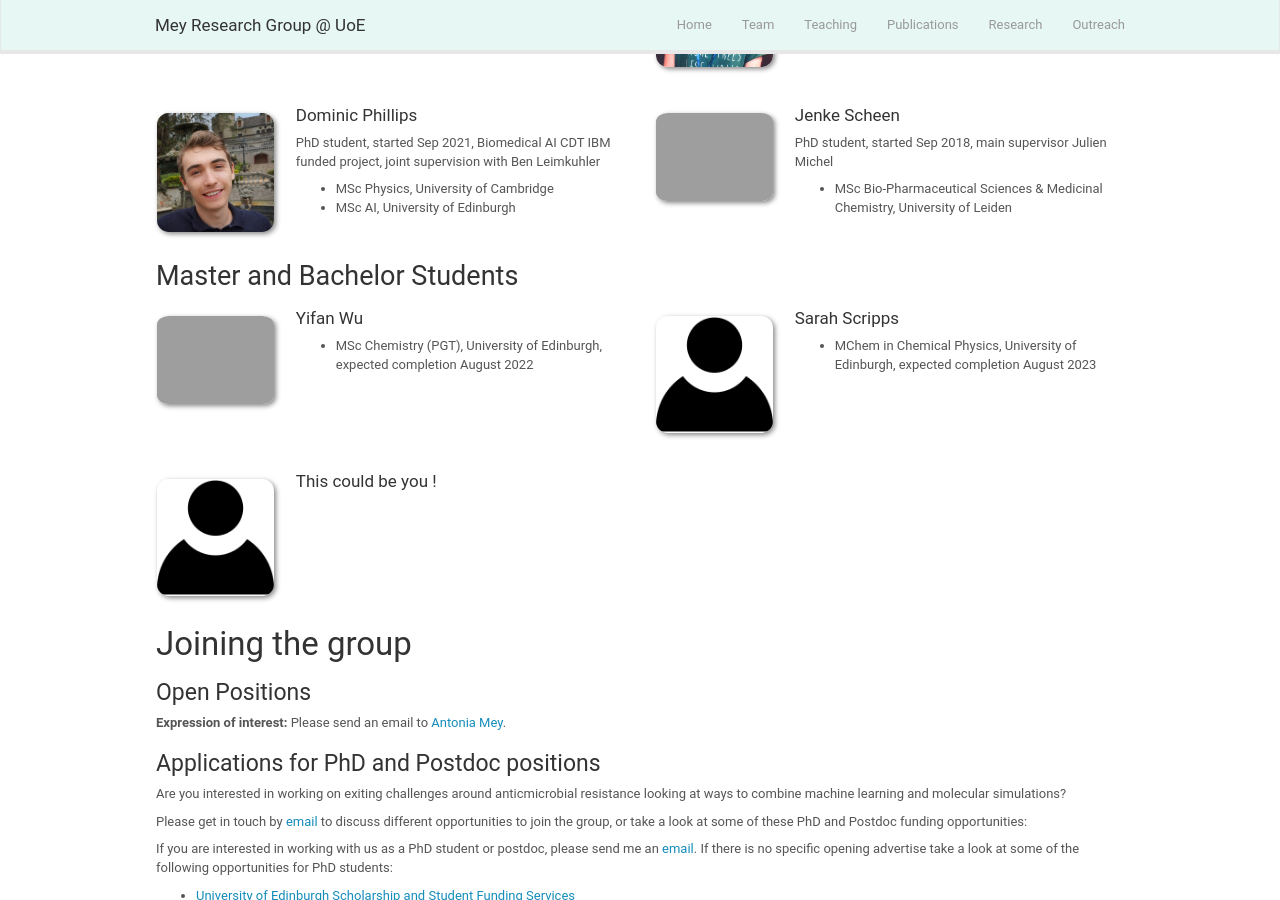
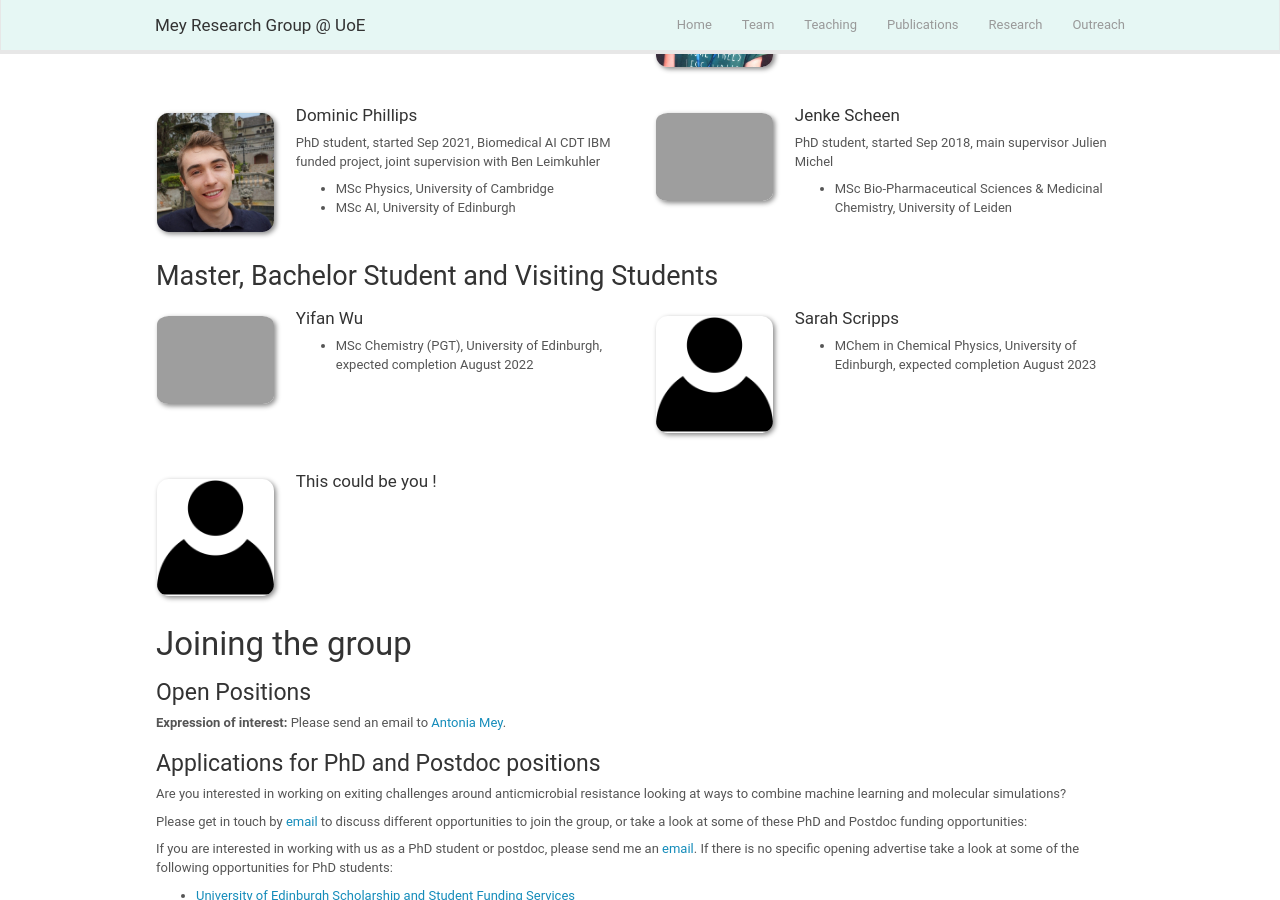
Before and after one commit to mozhu621/intellistream.github.io, a Jekyll site: the page built from _pages/team.md, in a window 1280 px wide and 900 px high, scrolled down 662 px. Built offline with Jekyll 4.4.1, drawn with Linux system fonts in a browser that asks for light colours; nearby versions of some CDN libraries.

Commit message:
adding team members

```diff
--- a/_pages/team.md
+++ b/_pages/team.md
@@ -92,7 +92,7 @@ permalink: /team/
 
 
 
-## Master and Bachelor Students
+## Master, Bachelor Student and Visiting Students
 {% assign number_printed = 0 %}
 {% for member in site.data.students %}
 
```
